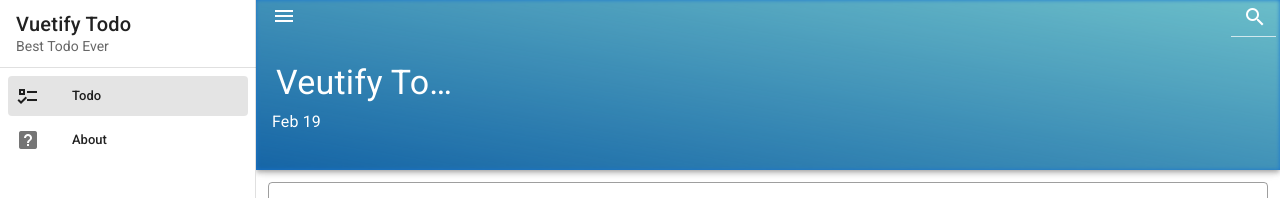
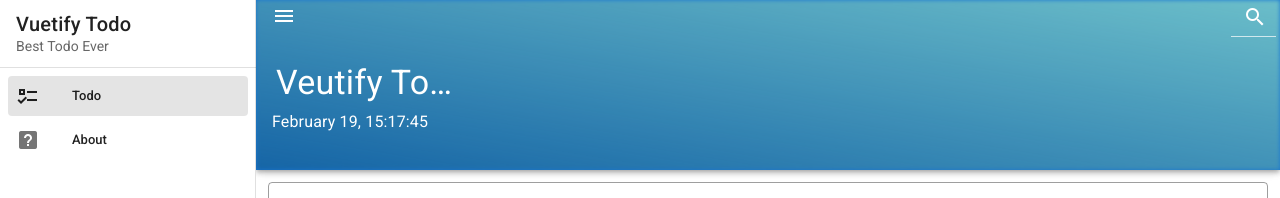
Before and after one commit to yseij/VueJSTodoApp, a Vue app: page / in a window 1280 px wide. Shown: the top 198 px of the page. Built offline with nearby package versions, Linux system fonts and the light colour scheme.

Commit message:
Geef volledige datum en tijd weer en maak het live

```diff
--- a/src/components/Tools/LiveDateTime.vue
+++ b/src/components/Tools/LiveDateTime.vue
@@ -12,7 +12,8 @@
   },
   methods: {
     getDate() {
-      this.date = format(new Date(), "MMM d");
+      this.date = format(new Date(), "MMMM d, H:mm:ss");
+      setTimeout(this.getDate, 1000);
     },
   },
   mounted() {
```
